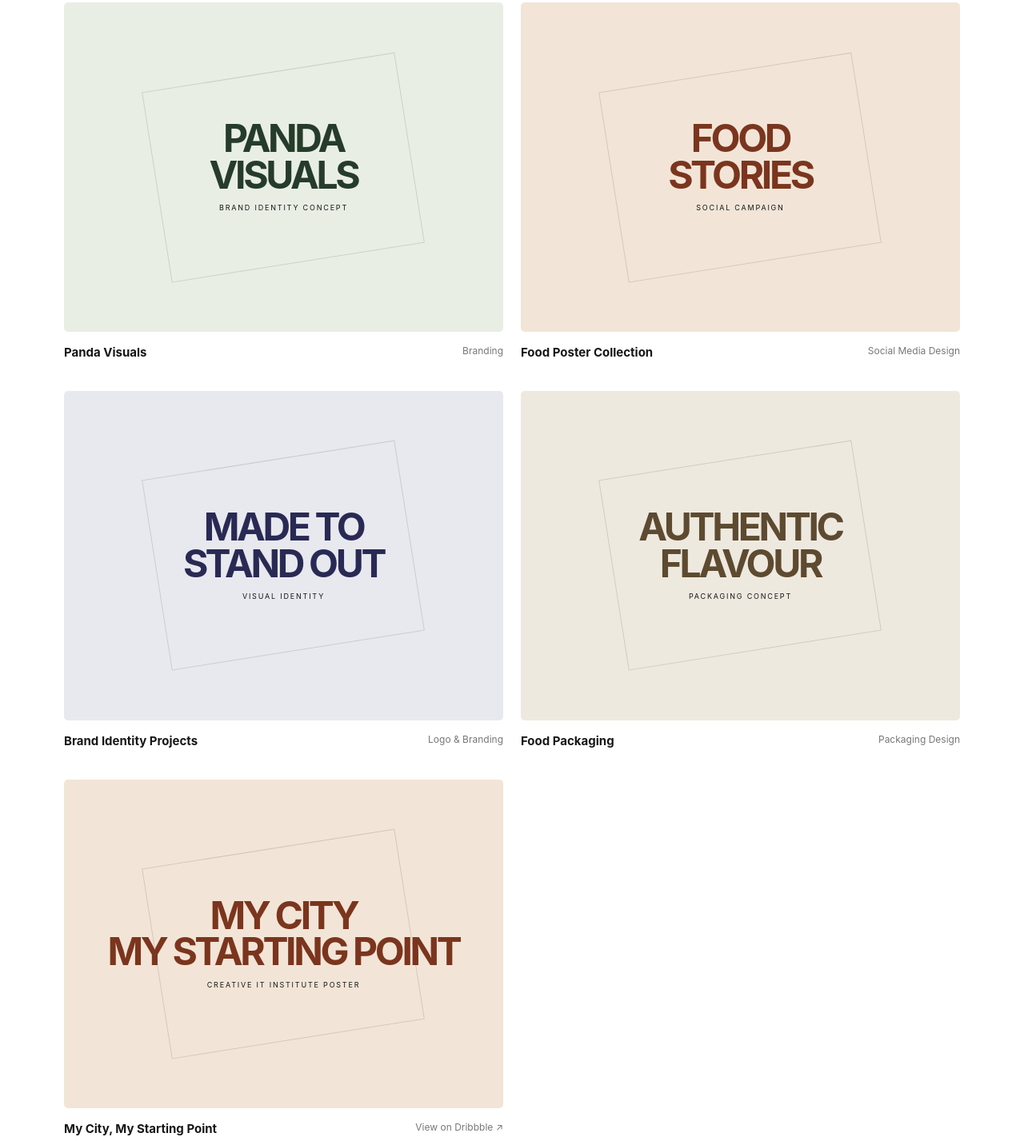
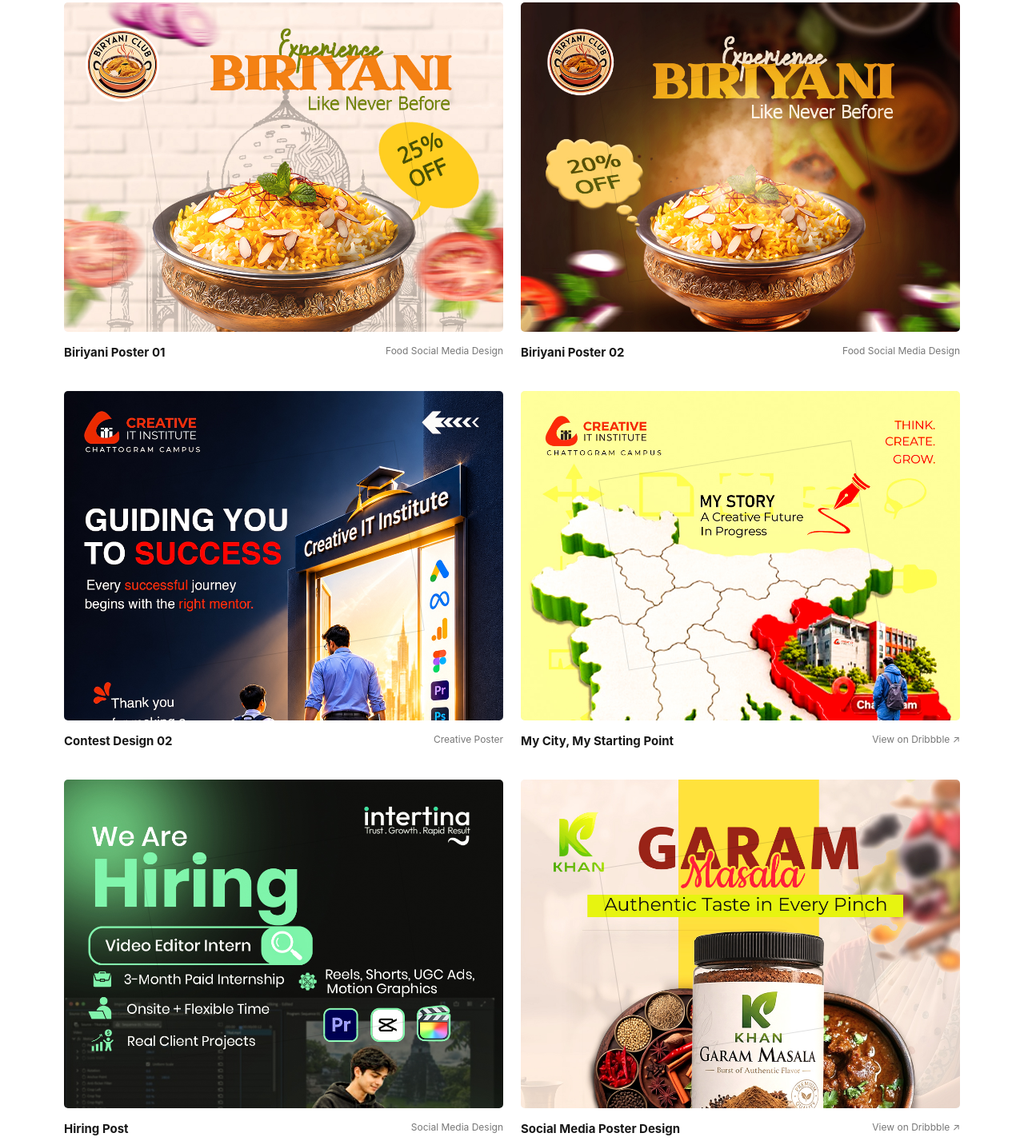
Before and after one commit to Anik-creative/Anik-creative.github.io, a plain HTML site: page index.html in a window 1280 px wide. Shown: the part 843-2270 px from the top of the page at 80% size. Drawn offline with Linux system fonts and the light colour scheme.

Commit message:
Add uploaded portfolio images to work gallery

```diff
--- a/index.html
+++ b/index.html
@@ -54,6 +54,8 @@
       aspect-ratio: 4 / 3; border-radius: 5px; overflow: hidden; position: relative;
       display: grid; place-items: center; background: var(--soft);
     }
+    .project-art img { width: 100%; height: 100%; object-fit: cover; display: block; transition: transform .35s ease; }
+    .project-card a:hover .project-art img { transform: scale(1.035); }
     .project-art:before { content: ""; position: absolute; width: 58%; height: 58%; border: 1px solid rgba(0,0,0,.13); transform: rotate(-9deg); }
     .art-type { position: relative; z-index: 1; text-align: center; padding: 24px; }
     .art-type strong { display: block; font-size: clamp(24px, 4vw, 48px); line-height: .95; letter-spacing: -.07em; }
@@ -122,29 +124,42 @@
         </div>
         <div class="projects">
           <article class="project-card">
-            <div class="project-art art-1"><div class="art-type"><strong>PANDA<br>VISUALS</strong><small>Brand identity concept</small></div></div>
-            <div class="project-meta"><strong>Panda Visuals</strong><span>Branding</span></div>
+            <div class="project-art"><img src="images/Designs%20For%20website/Biriyani-1.jpg" alt="Biriyani poster design 1" loading="lazy"></div>
+            <div class="project-meta"><strong>Biriyani Poster 01</strong><span>Food Social Media Design</span></div>
           </article>
           <article class="project-card">
-            <div class="project-art art-2"><div class="art-type"><strong>FOOD<br>STORIES</strong><small>Social campaign</small></div></div>
-            <div class="project-meta"><strong>Food Poster Collection</strong><span>Social Media Design</span></div>
+            <div class="project-art"><img src="images/Designs%20For%20website/Biriyani-2.jpg" alt="Biriyani poster design 2" loading="lazy"></div>
+            <div class="project-meta"><strong>Biriyani Poster 02</strong><span>Food Social Media Design</span></div>
           </article>
           <article class="project-card">
-            <div class="project-art art-3"><div class="art-type"><strong>MADE TO<br>STAND OUT</strong><small>Visual identity</small></div></div>
-            <div class="project-meta"><strong>Brand Identity Projects</strong><span>Logo & Branding</span></div>
+            <div class="project-art"><img src="images/Designs%20For%20website/Contest%20Design%202.jpg" alt="Contest design 2" loading="lazy"></div>
+            <div class="project-meta"><strong>Contest Design 02</strong><span>Creative Poster</span></div>
           </article>
           <article class="project-card">
-            <div class="project-art art-4"><div class="art-type"><strong>AUTHENTIC<br>FLAVOUR</strong><small>Packaging concept</small></div></div>
-            <div class="project-meta"><strong>Food Packaging</strong><span>Packaging Design</span></div>
-          </article>
-          <article class="project-card">
-            <a href="https://dribbble.com/shots/27914523-My-City-My-Starting-Point-Creative-IT-Institute-Poster" target="_blank" rel="noopener" aria-label="View My City My Starting Point poster on Dribbble">
-              <div class="project-art art-2"><div class="art-type"><strong>MY CITY<br>MY STARTING POINT</strong><small>Creative IT Institute poster</small></div></div>
+            <a href="https://dribbble.com/shots/27914523-My-City-My-Starting-Point-Creative-IT-Institute-Poster" target="_blank" rel="noopener">
+              <div class="project-art"><img src="images/Designs%20For%20website/Contest%20Design.jpg" alt="My City My Starting Point poster" loading="lazy"></div>
               <div class="project-meta"><strong>My City, My Starting Point</strong><span>View on Dribbble ↗</span></div>
             </a>
           </article>
+          <article class="project-card">
+            <div class="project-art"><img src="images/Designs%20For%20website/Hiring%20Post(Feed).jpg" alt="Hiring post social media design" loading="lazy"></div>
+            <div class="project-meta"><strong>Hiring Post</strong><span>Social Media Design</span></div>
+          </article>
+          <article class="project-card">
+            <a href="https://dribbble.com/shots/27914463-Social-Media-Poster-design-for-my-champus" target="_blank" rel="noopener">
+              <div class="project-art"><img src="images/Designs%20For%20website/Khan%20social%20media%20poster%202.jpg" alt="Social media poster design for campus" loading="lazy"></div>
+              <div class="project-meta"><strong>Social Media Poster Design</strong><span>View on Dribbble ↗</span></div>
+            </a>
+          </article>
+          <article class="project-card">
+            <div class="project-art"><img src="images/Designs%20For%20website/jersey%20manipulation.jpg" alt="Jersey photo manipulation design" loading="lazy"></div>
+            <div class="project-meta"><strong>Jersey Manipulation</strong><span>Photo Manipulation</span></div>
+          </article>
+          <article class="project-card">
+            <div class="project-art"><img src="images/Designs%20For%20website/massi.jpg" alt="Creative graphic design project" loading="lazy"></div>
+            <div class="project-meta"><strong>Creative Design</strong><span>Graphic Design</span></div>
+          </article>
         </div>
-        <p style="color:#888;font-size:12px;margin-top:24px">Tip: Replace these sample project tiles with images of your actual designs before publishing.</p>
       </div>
     </section>
 
```
